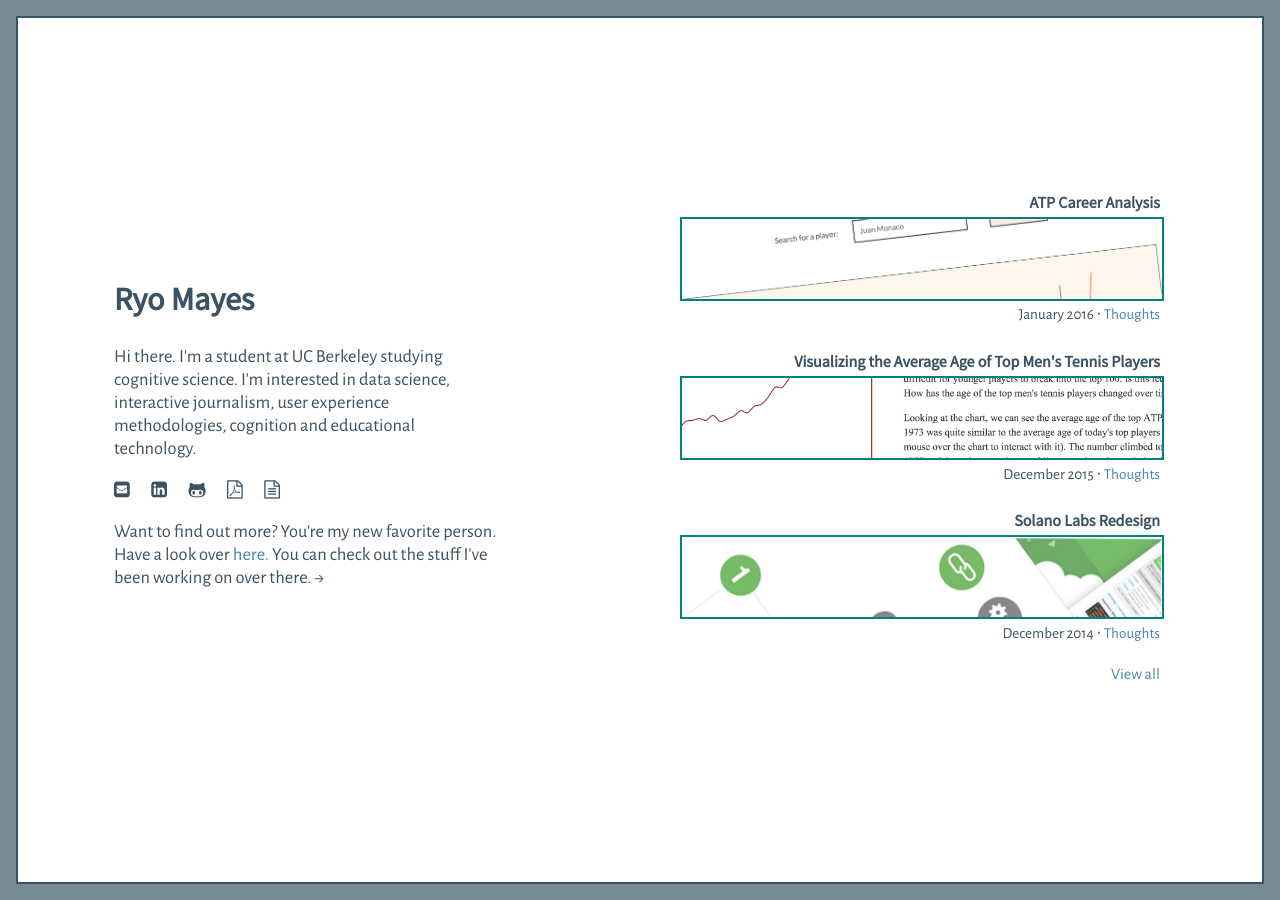
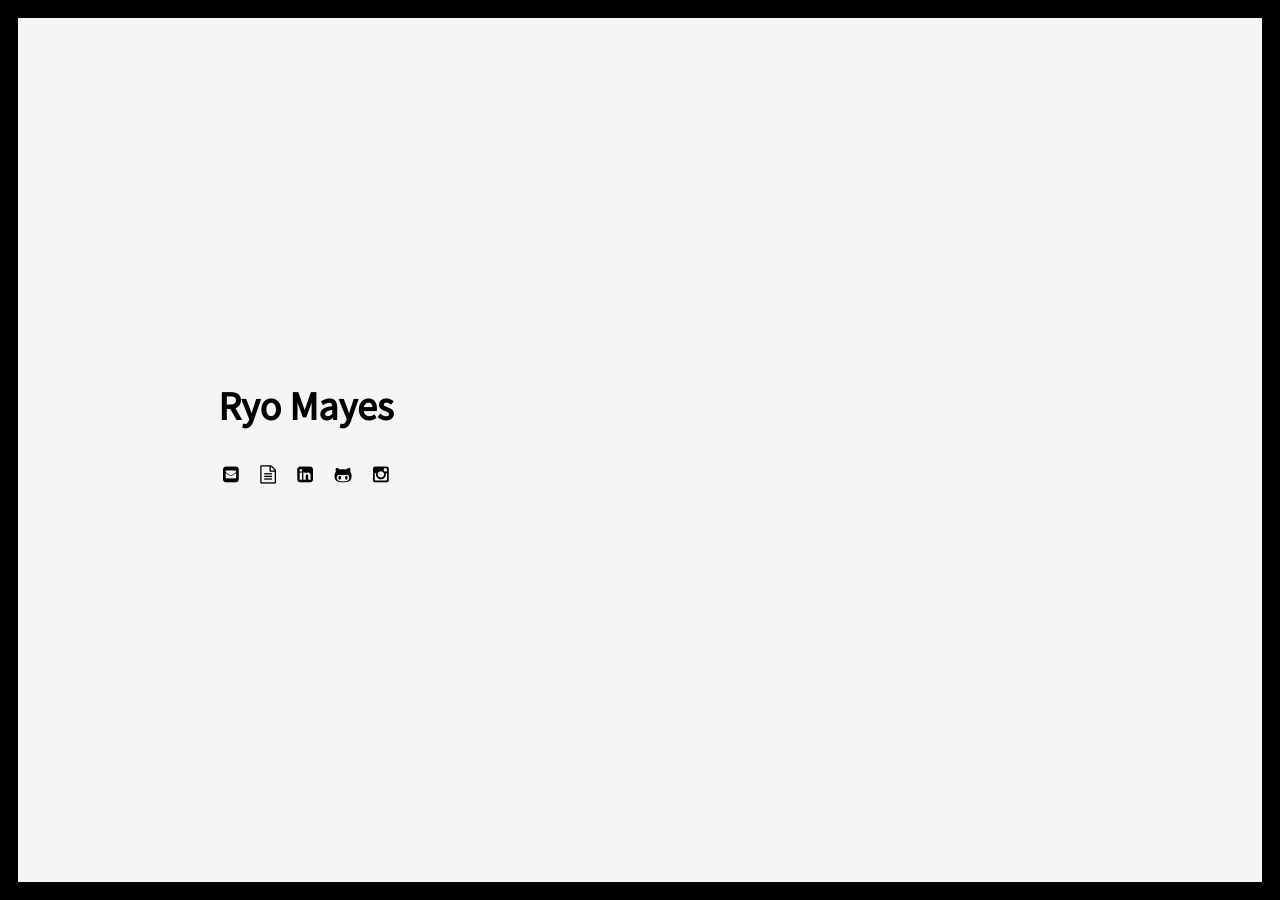
Before and after one commit to ryomayes/ryomayes.github.io, a Jekyll site: the page built from index.html, in a window 1280 px wide. Built offline with Jekyll 4.4.1, drawn with Linux system fonts in a browser that asks for light colours.

Commit message:
Site update March 2018

```diff
--- a/_config.yml
+++ b/_config.yml
@@ -7,16 +7,11 @@
 
 # Site settings
 title: Ryo Mayes
-email: ryomayes@berkeley.edu
-aboutme: |
-    Hi there. I'm a student at UC Berkeley studying cognitive science.
-    I'm interested in data science, interactive journalism, user experience methodologies, cognition
-    and educational technology.
+email: ryomayes@gmail.com
+aboutme:
 
 baseurl: "" # the subpath of your site, e.g. /blog
 url: "http://ryomayes.com" # the base hostname & protocol for your site
-twitter_username: ryomayes
-github_username:  ryomayes
-interest_link: http://thethoughtburger.com/
+username: ryomayes
 # Build settings
 markdown: kramdown
--- a/_layouts/post.html
+++ b/_layouts/post.html
@@ -9,7 +9,7 @@
   	<div class="blurb-wrapper">
 
   		<div class="blurb">
-  			<a id="backhome" href="http://ryomayes.com">Home</a>
+  			<a id="backhome" href="{{site.url}}">Home</a>
   			<h1>{{ page.title }}</h1>
 
   			{{ content }}
--- a/index.html
+++ b/index.html
@@ -3,41 +3,33 @@ layout: default
 ---
 
 <section id="about" class="homediv">
-  <div id="about-container">
-    <h1 id="me"><a href="/about">{{ site.title }}</a></h1>
-    <p>{{ site.aboutme }}</p>
-    <p style="text-align: left">
-      <a class="me-links" href="mailto:ryomayes@berkeley.edu">
-        <i class="fa fa-envelope-square"></i>
+  <div id="me-container">
+    <h1 id="me">{{ site.title }}</h1>
+    <p class="links-container">
+      <a class="me-links" href="mailto:ryomayes@gmail.com">
+        <i class="fa fa-envelope-square">
+        </i>
       </a>
-      <a class="me-links" href="https://www.linkedin.com/in/ryo-mayes-a1583971">
+      <a class="me-links" href="/src/resources/ryomayes_cv.pdf">
+        <i class="fa fa-file-text-o"></i>
+      </a>
+      <a class="me-links" href="https://www.linkedin.com/in/ryomayes">
         <i class="fa fa-linkedin-square"></i>
       </a>
       <a class="me-links" href="https://github.com/ryomayes">
         <i class="fa fa-github-alt"></i>
       </a>
-      <a class="me-links" href="/src/resources/Resume.pdf"><i class="fa fa-file-pdf-o"></i></a>
-      <a class="me-links" href="/src/resources/resume.txt"><i class="fa fa-file-text-o"></i></a>
+      <a class="me-links" href="https://www.instagram.com/ryomayes">
+        <i class="fa fa-instagram"></i>
+      </a>
     </p>
-    <p>Want to find out more? You're my new favorite person. Have a look over <a href="about">here.</a> You can check out the stuff I've been working on over there. <span id="rarr">&rarr;</span><span id="larr">&darr;</span></p>
-  </div>
+<!--   <p class="links-container">
+    <a class="me-buttons">
+      Projects
+    </a>
+    <a class="me-buttons">
+      Writing
+    </a>
+  </p>
+</div> -->
 </section>
-<section id="stuff" class="homediv">
-  <div class="postlist">
-  {% for post in site.posts limit:3 %}
-    <div class="item-wrapper">
-      <p class="post-title" style="font-weight: bold">{{post.title}}</p>
-      <div class="item">
-        <a href="{{post.link}}">
-          <img src="{{post.image}}">
-        </a>
-      </div>
-      <p class="post-description">{{post.date | date: "%B %Y" }}  &sdot; <a href="{{post.thoughts}}">Thoughts</a> </p>
-    </div>
-  {% endfor %}
-    <div id="hiddenitem" class="item">
-        <a id="viewall" href="/projects/">View all</a>
-    </div>
-  </div>
-
-</section>
--- a/src/css/style.css
+++ b/src/css/style.css
@@ -1,11 +1,11 @@
 body {
-	background-color: #788996;
+	background-color: black;
 }
 .canvas {
-	color: #3B5263;
-	background-color: white;
+	color: black;
+	background-color: whitesmoke;
 	position: absolute;
-	border: 2px solid #3B5263;
+	border: 2px solid black;
 	top: 0;
 	bottom: 0;
 	left: 0;
@@ -20,181 +20,71 @@ body {
    	font-family: "Alegreya Sans", sans-serif;
    	overflow: auto;
 }
+
 p {
 	font-size: 1.15em;
 }
 a {
 	text-decoration: none;
 	color: steelblue;
+	cursor: pointer;
 }
 a:hover{
 	text-decoration: underline;
 }
 #me {
-	font-size: 2em;
+	font-size: 2.5em;
+	font-family: "Source Sans Pro", serif;
 }
-#me a {
-	color: #3B5263;
-}
-#me a:hover {
-	color: steelblue;
-	text-decoration: none;
-}
+
 .me-links{
 	font-size: 1em;
-	color: #3B5263;
+	color: black;
 	text-decoration: none;
-	margin-right: 1em;
+	margin: 0.5em;
 }
-.me-links:hover{
+.me-links:hover, .me-buttons:hover{
 	color: steelblue;
 	text-decoration: none;
 
 }
-#viewall {
-	float: right;
+.links-container {
+	display: block;
+	margin-top: 1.75em;
 }
-/*.homediv {
-	height: 100%;
-}*/
 
+.me-buttons {
+	font-family: "Source Sans Pro", serif;
+	color: black;
+	margin-right: 1em;
+	margin-left: 1em;
+}
 #about {
 	width: 45%;
 }
-#about-container {
+#me-container {
 	height: 95%;
 	position: relative;
 	margin: 3em 5em 5em 6em;
+	text-align: center;
 }
-#about h1 {
-	font-family: "Source Sans Pro", serif;
-	margin-top: 0;
-}
-#stuff {
-	width: 55%;
-}
-.postlist {
-	height: 90%;
-	margin: 1em;
-	margin-top: 3em !important;
-	display: -webkit-flex;
-   	display: flex;
-   	-webkit-flex-direction: column;
-   	flex-direction: column;
-   	-webkit-align-items: center;
-   	align-items: center;
-   	-webkit-justify-content: space-between;
-   	justify-content: space-between;
-}
-.post-wrapper {
-	position: relative;
-	height: 95%;
-	margin-top: 2em;
-	margin-left: 4em;
-   display: -webkit-flex;
-   display: flex;
-   -webkit-align-items: left;
-   align-items: left;
-   -webkit-justify-content: left;
-   justify-content: left;
-   -webkit-flex-flow: column wrap;
-   flex-flow: column wrap;
-   -webkit-align-content: left;
-   align-content: left;
-}
-.item-wrapper {
-	width: 30em;
-	margin-bottom: 1.1em;
-}
-.all-items {
-	width: 15em !important;
-	margin-right: 5em;
-	margin-bottom: 2em;
-}
-
-.item {
-	width: 100%;
-	height: 5em;
-	border: 2px solid teal;
-	overflow: hidden;
-}
-img {
-	opacity: 0.8;
-	width: 100%;
-	border: none;
-}
-.post-title, .post-description{
-	text-align: right;
-	margin-bottom: 0.30em;
-	margin-top: 0.30em;
-	float: right;
-}
-.post-title {
-	font-family: "Source Sans Pro", serif;
-	font-size: 1em;
-	font-weight: bold;
-}
-.post-description {
-	font-size: 0.95em;
-}
-.item:hover{
-	box-shadow: 2px 2px 0 0 teal;
-}
-
-#hiddenitem {
-	width: 30em !important;
-	box-shadow: none;
-	border: none;
-	width: 60%;
-}
-#larr {
-	display: none;
-}
-@media screen and (max-width: 800px), screen and (max-height: 500px) {
+@media screen and (max-width: 1024px), screen and (max-height: 500px) {
     .canvas {
 		margin: 0 !important;
 	   	-webkit-flex-direction: column !important;
 	   	flex-direction: column !important;
 	   	-webkit-align-items: center;
    		align-items: center;
-	   	bottom: initial;
 	}
-	#about-container {
+	#me-container {
 		margin: 2em 0;
+		text-align: center;
 	}
 	#about {
 		width: 80%;
 		margin-bottom: 0;
 	}
-	#stuff {
-		margin: 0;
-		width: 80%;
-	}
-	.postlist {
-		height: 50%;
-		margin: 0;
-		-webkit-align-items: flex-start;
-   		align-items: flex-start;
-	}
-	.item-wrapper, #hiddenitem {
-		width: 80% !important;
+	#me {
 		margin: 1em;
 	}
-	#rarr {
-		display: none;
-	}
-	#larr {
-		display: inline;
-	}
-	.post-wrapper {
-		-webkit-align-items: center;
-	   align-items: center;
-	   -webkit-justify-content: center;
-	   justify-content: center;
-	   -webkit-align-content: center;
-	   align-content: center;
-	   margin: 1em;
-	   margin-bottom: 100%;
-	   overflow-y: scroll;
-	}
 }
--- a/src/resources/resume.txt
+++ /dev/null
@@ -1,65 +0,0 @@
-Ryo Mayes
-ryomayes@berkeley.edu  |  (707) 685-4955  |  ryomayes.com
-
-Education
-UC Berkeley
-Bachelor of Arts in Cognitive Science, minor in Computer Science; expected May 2017
-
-
-Experience
-* UC Berkeley Student Affairs Information Technology
- - Lead Desktop Engineer (November 2015 - Present)
- - Desktop Engineer (April 2015 - November 2015)
-  + Manage over 1,500 staff computers in UC Berkeley SA-IT with technologies including Microsoft's Active Directory and IBM's BigFix
-  + Write scripts, create software deployment packages and oversee large-scale projects affecting customer workstations
-  + Supervise and delegate responsibilities to 2 other members of the Desktop Engineering team
-
- - Residential Computing Consultant (August 2014 - April 2015)
-  + Provided technical support to over 1,000 students and faculty living in campus housing
-  + Gave presentations to residential units about web safety and the importance of information security
-
-* The Daily Californian
- - Projects Developer (February 2016 - Present)
-  + Develop interactive graphics and news applications
-  + Write stories for the the online edition of The Daily Californian, which gets 80,000+ page views per month
-
-* Solano Labs
- - User Experience Consultant (August 2014 - December 2014)
-  + Redesigned the new user onboarding process of Solano Labs' developer-targeted SaaS platform
-  + Researched competitors and surveyed 20+ DevOps professionals
-
-* Berkeley Center for New Media
- - Research Assistant (June 2014 - December 2014)
-  + Designed and ran trials for user testing
-  + Wrote bash scripts to write accelerometer trial data to csv files
-
-
-Projects
-* Graph Package
-  + Wrote a general Java library package that provided facilities for manipulating graphs
-  + Implemented a client trip finder that outputted directions for the quickest route between two destinations
-* Processor Design
-  + Converted MIPS to IDA assembly language and built a processor using Logisim
-* Scheme Interpreter
-  + Wrote a fully-functioning Scheme language interpreter in Python
-* Database Management System
-  + Created a relational database management system in Java that responded to simple queries
-
-
-Clubs
-* Berkeley Innovation (Fall 2014)
-  + Worked in a 3-person team to do pro-bono UX consulting for startups
-
-* Cal Club Tennis (August 2013 - Present)
-  + Social chair
-  + Created and maintain californiaclubtennis.com
-  + 2014 and 2015 USTA TOC National Champions
-
-
-Skills
-Proficient in: Python, Java, HTML/CSS, D3.js, git
-Experience in: C/C++, Scheme, bash, PowerShell, Javascript, MySQL, JQuery, Adobe Photoshop and Illustrator
-Exposure to: VBScript, Ruby on Rails, PHP, Angular.js, Apache Spark and Hadoop
-
-Interests
-Tennis, traveling, food, homebrewing, data visualization, education
```
Also changed, not shown: about.html (+13 -10 lines), src/css/post.css (+12 -18 lines), 2 other files.
